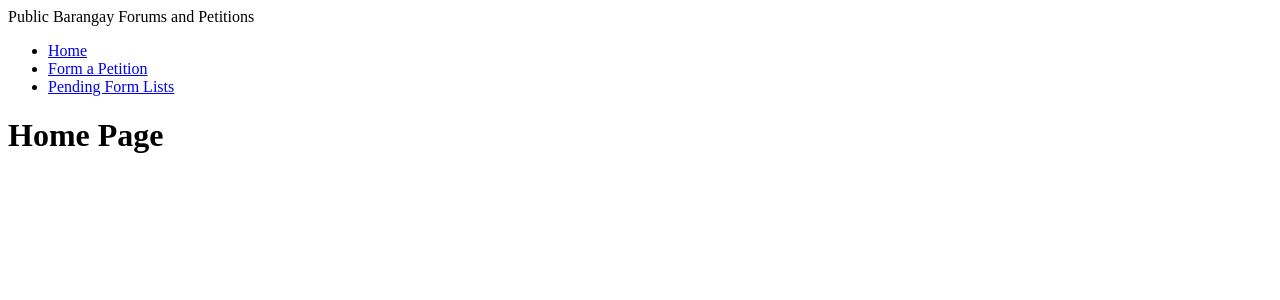
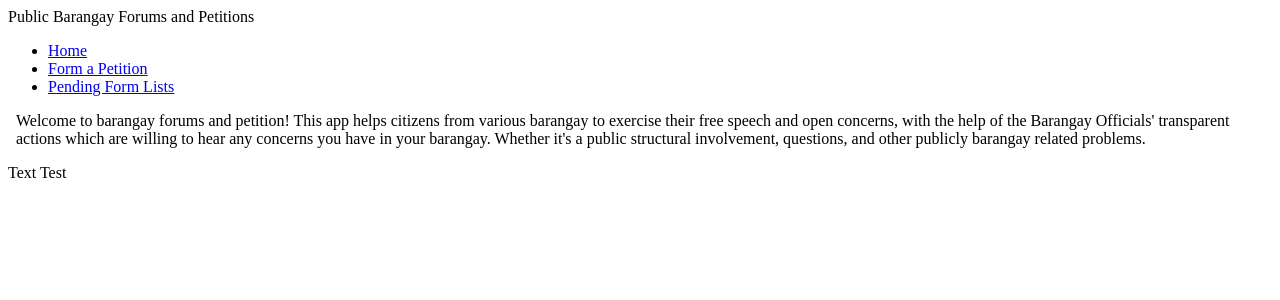
Before and after one commit to LigmayoSIT/S.P.C.U., an Angular app: page /main-page in a window 1280 px wide. Shown: the top 300 px of the page. Built offline with nearby package versions, Linux system fonts and the light colour scheme.

Commit message:
Update 0.8: Added Placeholder HTML Texts in the Home Page.

```diff
--- a/src/app/main-page/main-page.html
+++ b/src/app/main-page/main-page.html
@@ -1 +1,14 @@
-<h1>Home Page</h1>
+<head>
+    <title>Title Placeholder Test</title>
+</head>
+<body>
+    <div>
+        <P>Welcome to barangay forums and petition! This app helps citizens from various barangay to
+            exercise their free speech and open concerns, with the help of the Barangay Officials' transparent
+            actions which are willing to hear any concerns you have in your barangay. Whether it's a public structural
+            involvement, questions, and other publicly barangay related problems.
+        </P>
+    </div>
+</body>
+
+<p>Text Test</p>
```
